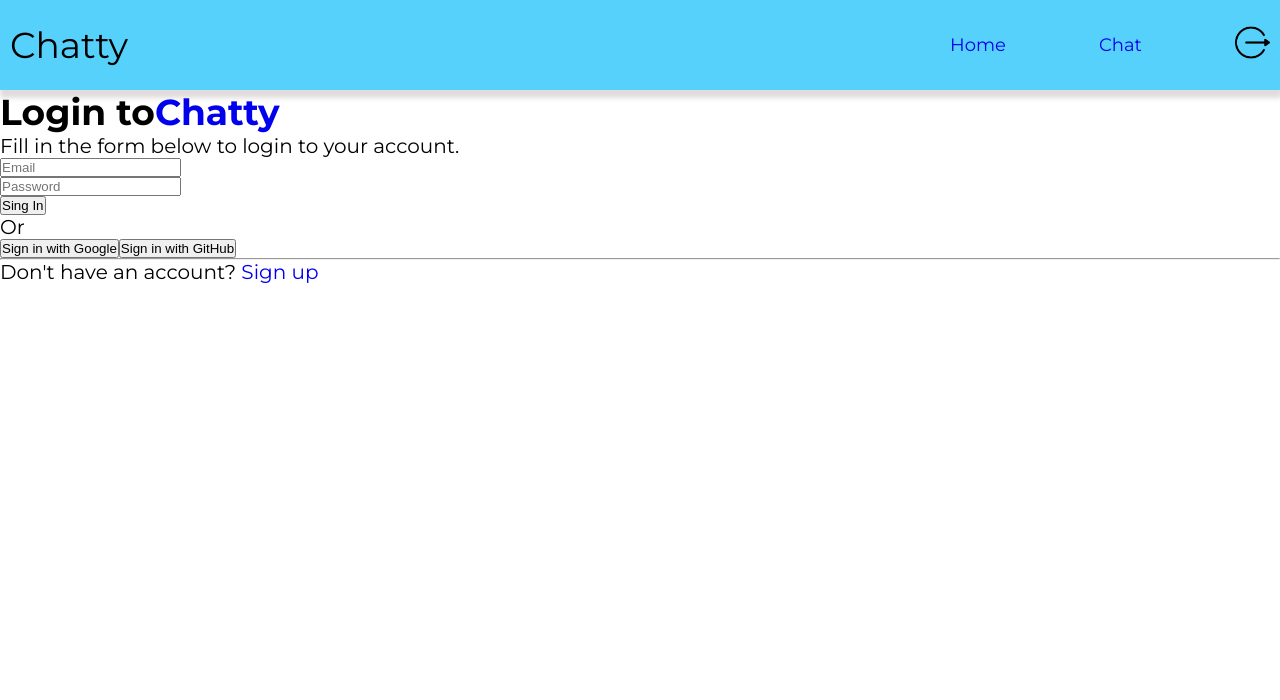
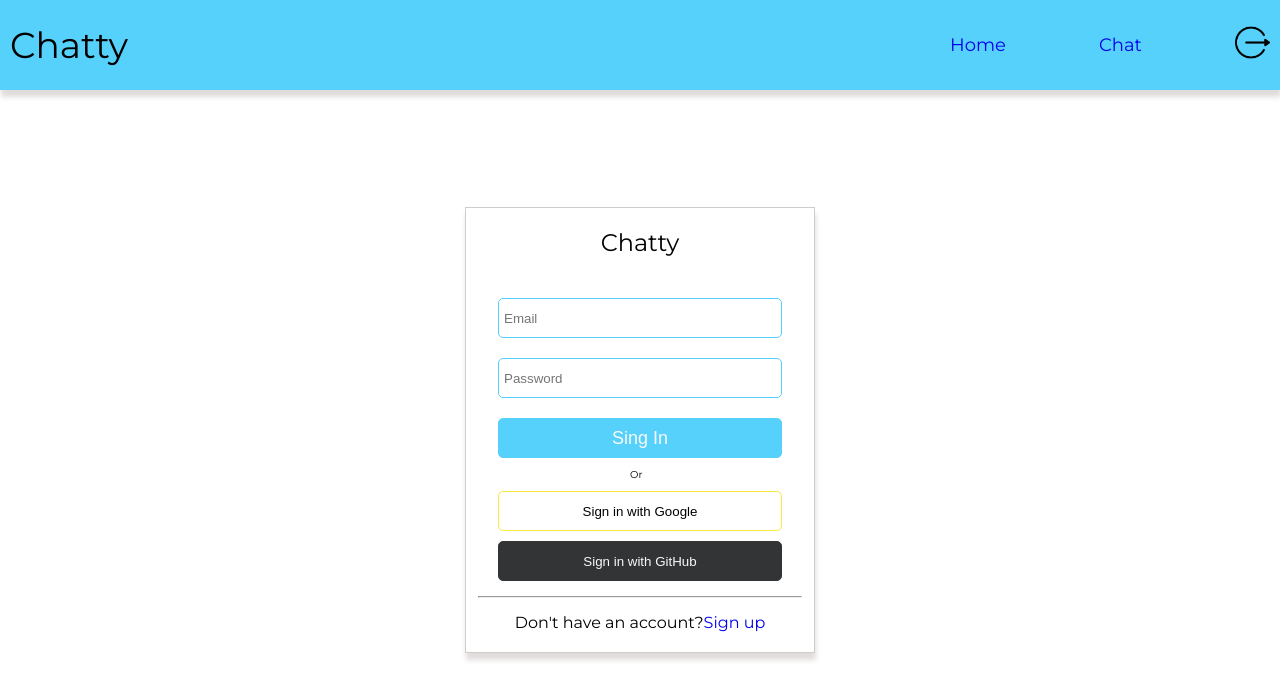
Before and after one commit to hahs-92/chatty-app, a React (Create React App) app: page /login in a window 1280 px wide. Shown: the top 700 px of the page. Built offline with nearby package versions, Linux system fonts and the light colour scheme; no server answers.

Commit message:
added: styles for Login Component

```diff
--- a/src/index.css
+++ b/src/index.css
@@ -12,7 +12,7 @@
   --bg-color: #f9f9fb;
   --text-color: #020b1f;
 
-  --shadow1: 1px 7px 5px 1px #e1dcdc;
+  --shadow1: 1px 7px 5px  #e1dcdc;
 }
 
 html {
@@ -29,11 +29,11 @@ h2 {
   font-size: 2.4rem;
 }
 
-h3, p {
+h3 {
   font-size: 2rem;
 }
 
-h4 {
+h4, p {
   font-size: 1.6rem;
 }
 
--- a/src/pages/Login.js
+++ b/src/pages/Login.js
@@ -3,6 +3,8 @@ import { Link, useNavigate } from 'react-router-dom'
 import { GoogleAuthProvider, GithubAuthProvider } from  'firebase/auth'
 //helpers
 import { signin, signInWithGoogle, signInWithGitHub } from '../helpers/auth'
+//styles
+import style from '../styles/pages/Login.module.css'
 
 export const Login = ({isAuth, setIsAuth}) => {
   const [ email, setEmail ] = useState("")
@@ -64,15 +66,12 @@ export const Login = ({isAuth, setIsAuth}) => {
   },[isAuth])
 
   return (
-    <section>
-      <form autoComplete='off' onSubmit={handleOnSubmit}>
-        <h1>
-          Login to
-          <Link to="/">Chatty</Link>
-        </h1>
-        <p>Fill in the form below to login to your account.</p>
-
-        <div>
+    <section className={ style.Login }>
+      <div className={ style.Login_Wrapper }>
+        <form className={ style.Form } autoComplete='off' onSubmit={handleOnSubmit}>
+          <section className={ style.Form_Title }>
+            <h2>Chatty</h2>
+          </section>
             <input
               placeholder="Email"
               name="email"
@@ -80,9 +79,7 @@ export const Login = ({isAuth, setIsAuth}) => {
               onChange={(e) => setEmail(e.target.value)}
               value={email}
             />
-        </div>
 
-        <div>
             <input
               placeholder="Password"
               name="password"
@@ -90,28 +87,26 @@ export const Login = ({isAuth, setIsAuth}) => {
               value={password}
               type="password"
             />
-        </div>
 
-        <div>
             {error && <p>{error}</p>}
-          <input type="submit" value="Sing In"/>
+            <input className={ style.Form_Button } type="submit" value="Sing In"/>
             { warn && <span>{warn}</span>}
 
-          <p>Or</p>
-          <button onClick={googleSignIn} type="button">
+            <section className={ style.Form_Options }>
+              <span>Or</span>
+                  <button className={ style.Google } onClick={googleSignIn} type="button">
                     Sign in with Google
                   </button>
-          <button onClick={gitHubSignIn} type="button">
+                  <button className={ style.GitHub } onClick={gitHubSignIn} type="button">
                     Sign in with GitHub
                   </button>
-        </div>
-
+            </section>
+        </form>
         <hr />
-
-        <p>
+        <p className={ style.SignupOption }>
           Don't have an account? <Link to="/signUp">Sign up</Link>
         </p>
-      </form>
+      </div>
     </section>
   )
 }
--- /dev/null
+++ b/src/styles/pages/Login.module.css
@@ -0,0 +1,85 @@
+.Login {
+    display: flex;
+    align-items: center;
+    justify-content: center;
+    min-height: calc(100vh - 12rem);
+}
+
+.Login_Wrapper {
+    padding: 2rem 1.2rem;
+    width: 100%;
+    max-width: 35rem;
+    border: 1px solid rgb(207, 204, 204);
+    box-shadow: var(--shadow1);
+}
+
+.Form {
+    padding: 0 2rem;
+}
+
+
+.Form input{
+    margin:1rem 0;
+    padding: 0 .5rem;
+    width: 100%;
+    height: 4rem;
+    border-radius: .5rem;
+    border: .8px solid var(--secundary-color);
+}
+
+.Form_Button {
+    background-color: var(--secundary-color);
+    font-size: 1.8rem;
+    color: var(--bg-color);
+}
+
+.Form_Title {
+    display: flex;
+    justify-content: center;
+    height: 6rem;
+}
+
+.Form_Title h2 {
+    font-weight: 300;
+}
+
+.Form_Options {
+    display: flex;
+    flex-direction: column;
+    align-items: center;
+    gap: 1rem 0
+}
+
+.Form_Options span {
+    width: 2rem;
+}
+
+.Form_Options button {
+    padding: 0 .5rem;
+    width: 100%;
+    height: 4rem;
+    border-radius: .5rem;
+    border: .8px solid var(--secundary-color);
+    cursor: pointer;
+}
+
+.Form_Options .Google {
+    background-color: transparent;
+    border: 1px solid var(--complementary-color);
+}
+
+.Form_Options .GitHub {
+    background-color: #333436;
+    border: 1px solid #333436;
+    color: var(--bg-color);
+}
+
+.Login_Wrapper hr {
+    margin: 1.5rem 0;
+}
+
+.SignupOption {
+    display: flex;
+    align-items: center;
+    justify-content: center;
+}
```
Lines whose indentation alone changed are shown as unchanged.
